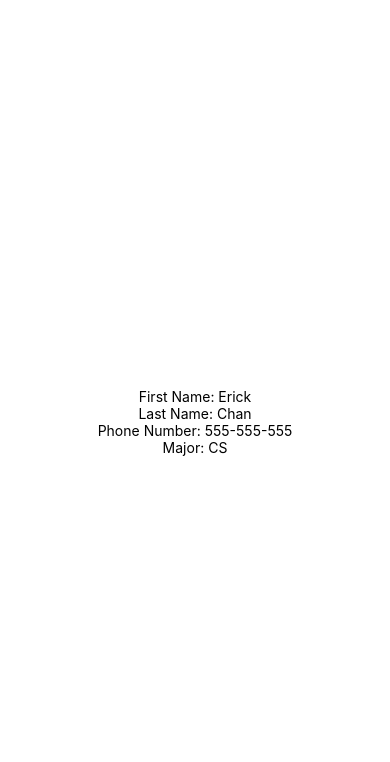
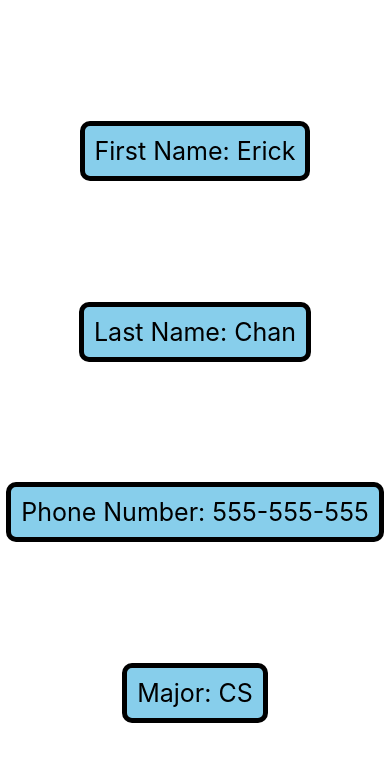
Before and after one commit to EugeneVuong/InfoShareFrontend, a React Native app: screen / in a window 390 px wide. Shown: the top 762 px of the page. Built offline with nearby package versions, Linux system fonts and the light colour scheme.

Commit message:
Added Style to OInfoScreen

```diff
--- a/navigation/screens/OInfoScreen.js
+++ b/navigation/screens/OInfoScreen.js
@@ -2,19 +2,32 @@ import React from 'react';
 import {View, Text, StyleSheet, ScrollView} from 'react-native';
 export default function OInfoScreen(props) {
     return (
-        <View style={{ flex: 1, alignItems: 'center', justifyContent: 'center'}}>
-            <Text>
+        <View style={{ flex: 1, alignItems: 'center', justifyContent: 'space-evenly'}}>
+            <Text style={styles.text}>
                 First Name: {props.firstName}
             </Text>
-            <Text>
+            <Text style={styles.text}>
                 Last Name: {props.lastName}
             </Text>
-            <Text>
+            <Text style={styles.text}>
                 Phone Number: {props.phoneNumber}
             </Text>
-            <Text>
+            <Text style={styles.text}>
                 Major: {props.major}
             </Text>
         </View>
     );
 };
+
+const styles = StyleSheet.create({
+    text: {
+        'fontSize': 25,
+        'padding': 10,
+        'backgroundColor': 'skyblue',
+        'borderColor': 'black',
+        'overflow': 'hidden',
+        'borderWidth': 5,
+        'borderRadius': 10,
+
+    }
+});
```
